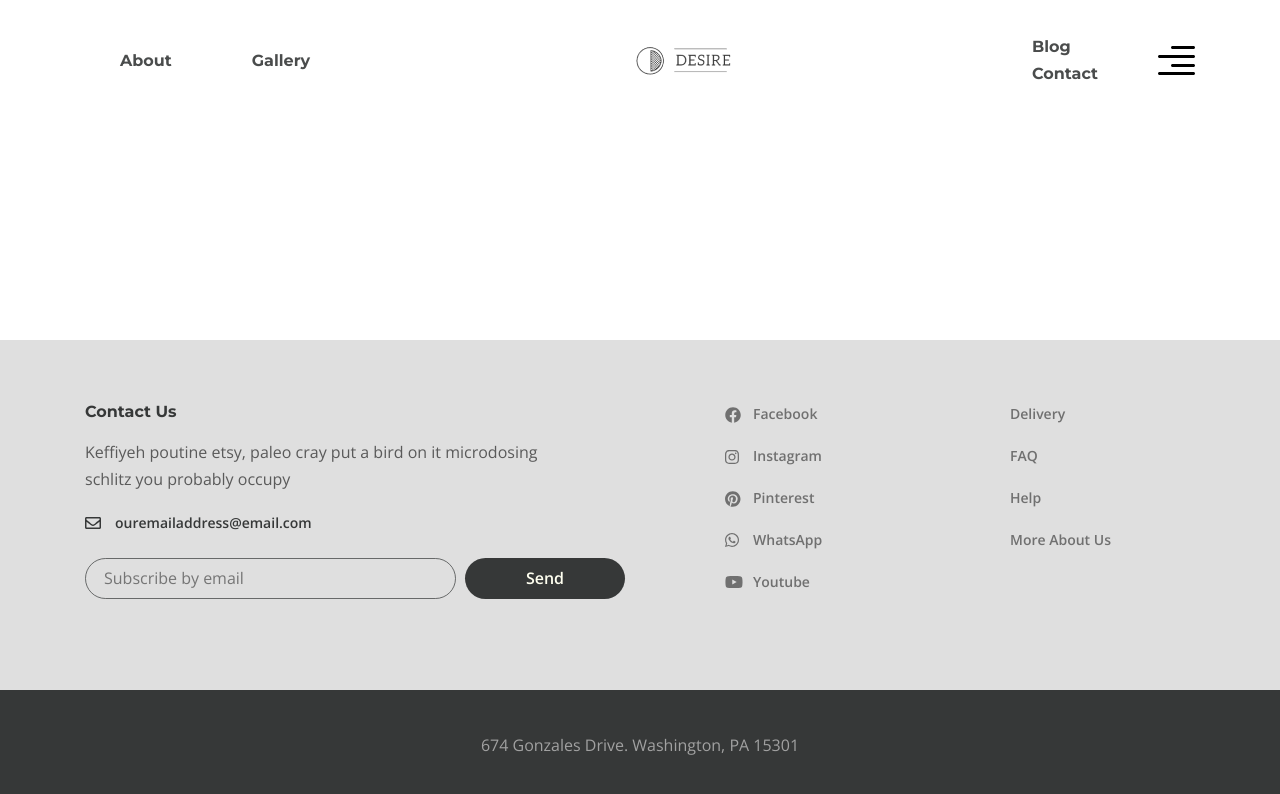
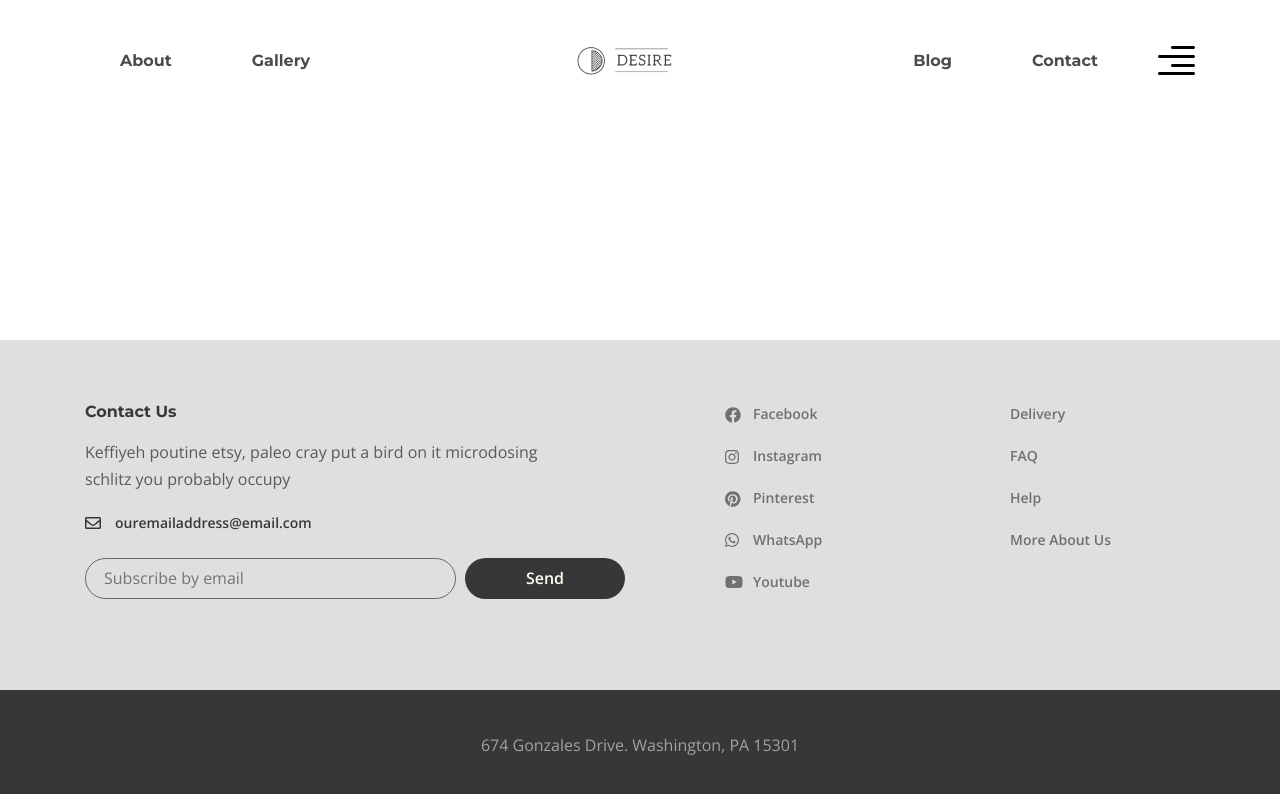
Before and after one commit to YulUltra/desireStudio, a website: page app/index.html in a window 1280 px wide. Drawn offline with nearby package versions, Linux system fonts and the light colour scheme.

Commit message:
fixed typo

```diff
--- a/app/index.html
+++ b/app/index.html
@@ -32,7 +32,7 @@
               <img src="images/logo.png" alt="" />
             </a>
             <nav class="menu">
-              <ul class="menu_link">
+              <ul class="menu_list">
                 <li class="menu_list-item">
                   <a class="menu_list-link" href="#">Blog</a>
                 </li>
```
